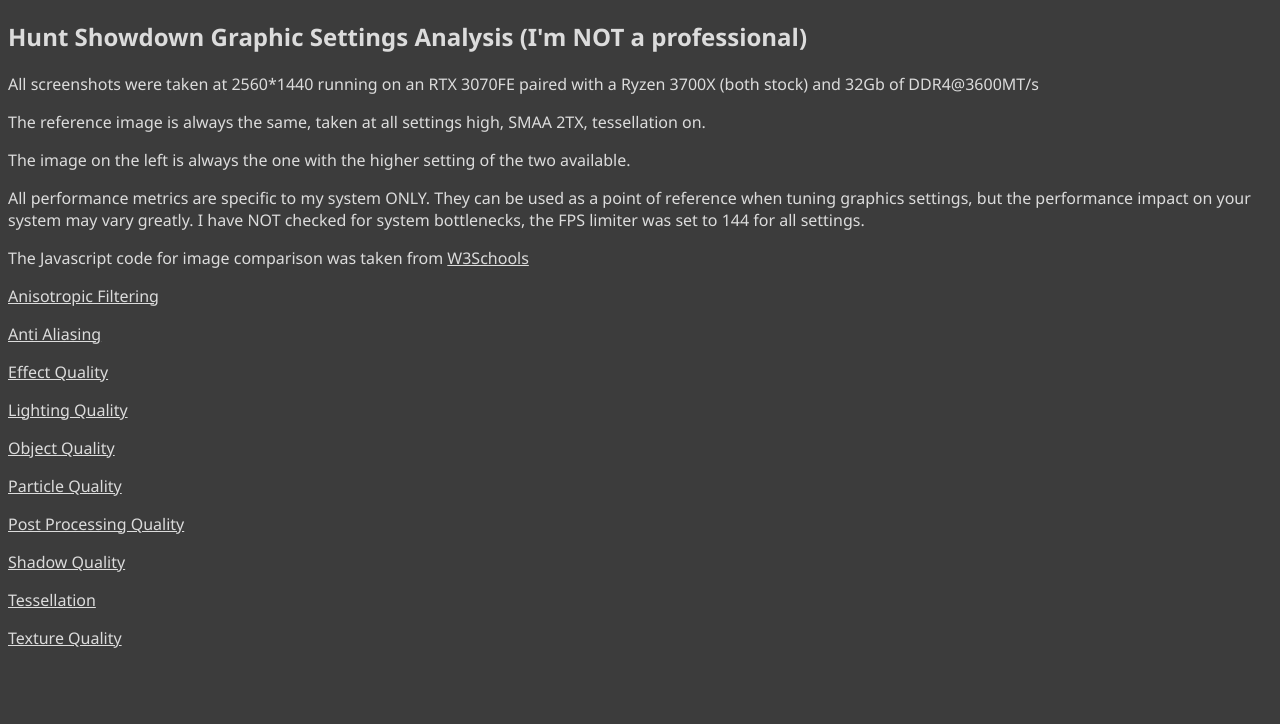
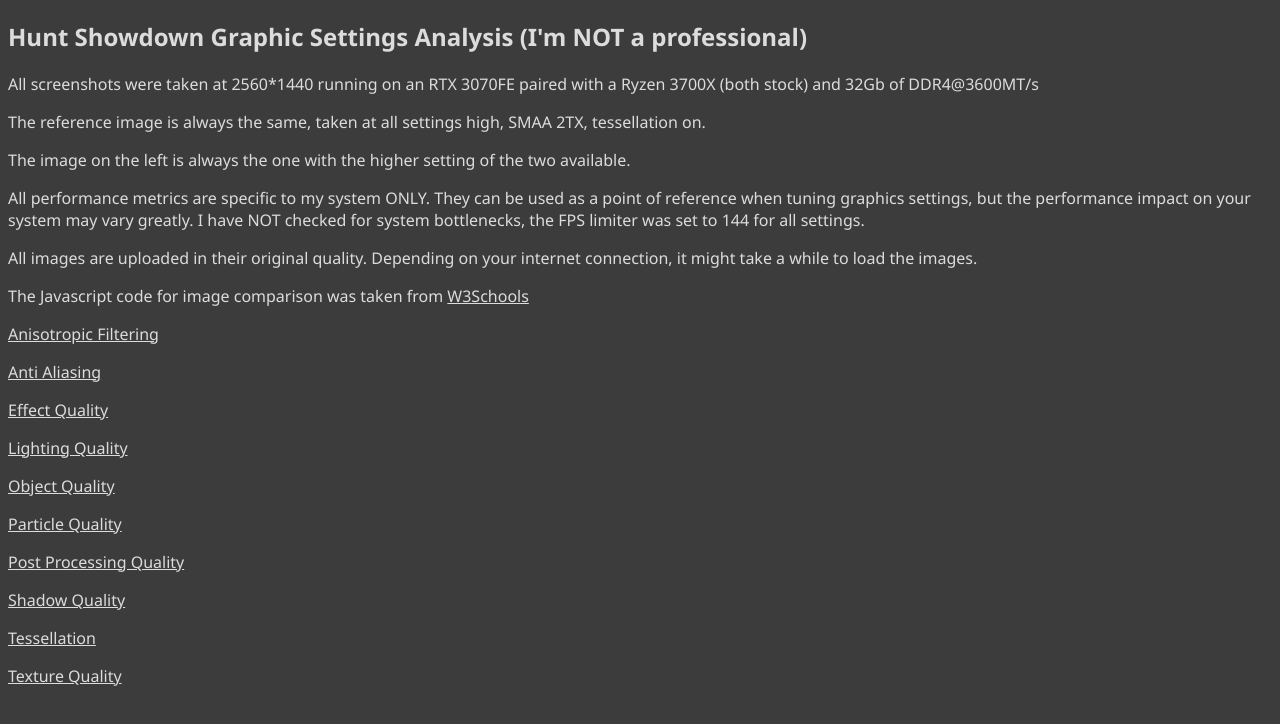
Before and after one commit to LeoKlaus/leoklaus.github.io, a plain HTML site: page HuntShowDownGraphicsComparison/index.html in a window 1280 px wide. Drawn offline with Linux system fonts and the light colour scheme.

Commit message:
Updated index.html

```diff
--- a/HuntShowDownGraphicsComparison/index.html
+++ b/HuntShowDownGraphicsComparison/index.html
@@ -16,6 +16,8 @@ font-family: 'Segoe UI', Tahoma, Geneva, Verdana, sans-serif;
 <p>The image on the left is always the one with the higher setting of the two available.</p>
 
 <p>All performance metrics are specific to my system ONLY. They can be used as a point of reference when tuning graphics settings, but the performance impact on your system may vary greatly. I have NOT checked for system bottlenecks, the FPS limiter was set to 144 for all settings.</p>
+
+<p>All images are uploaded in their original quality. Depending on your internet connection, it might take a while to load the images.</p>
 
 <p>The Javascript code for image comparison was taken from <a style="color:rgb(220, 220, 220)" target="_blank" rel="noopener noreferrer" href="https://www.w3schools.com/howto/howto_js_image_comparison.asp">W3Schools</a>
 
```
